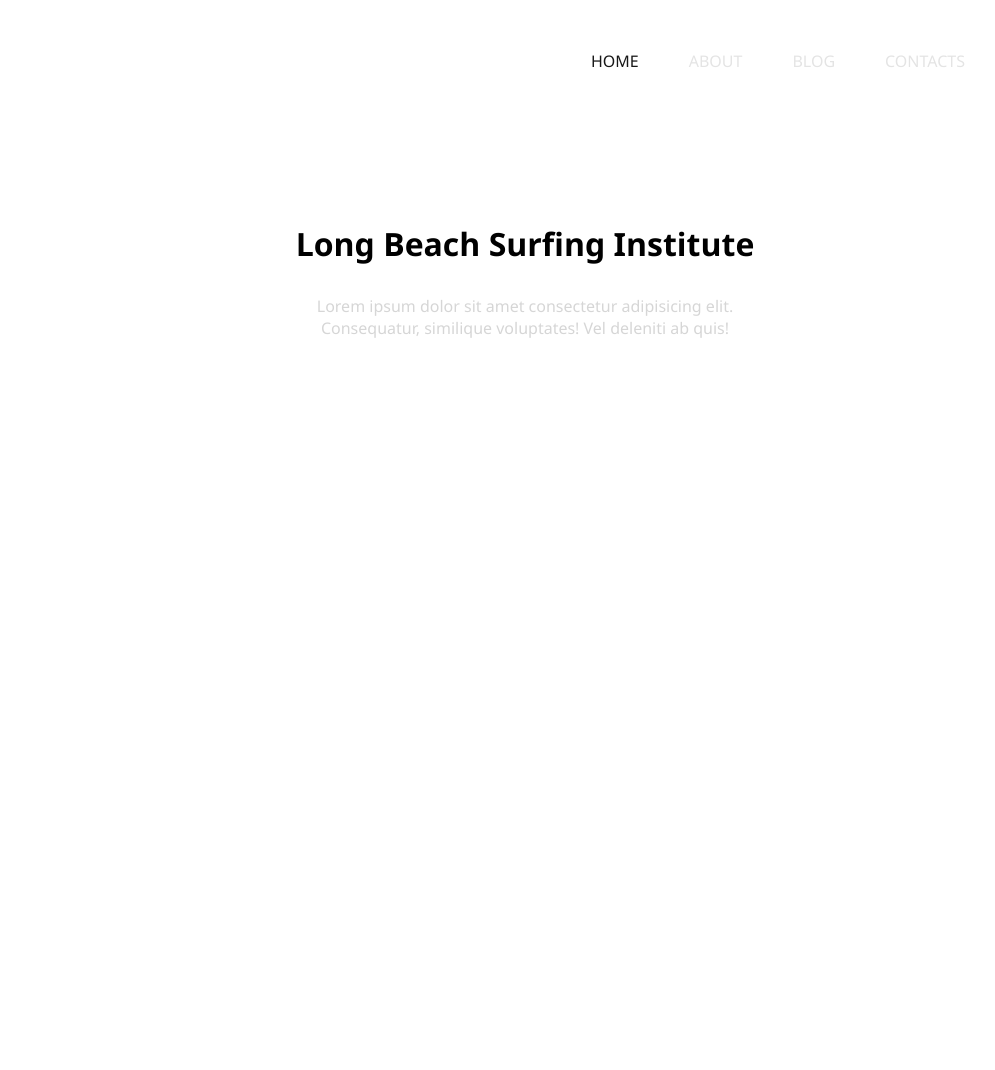
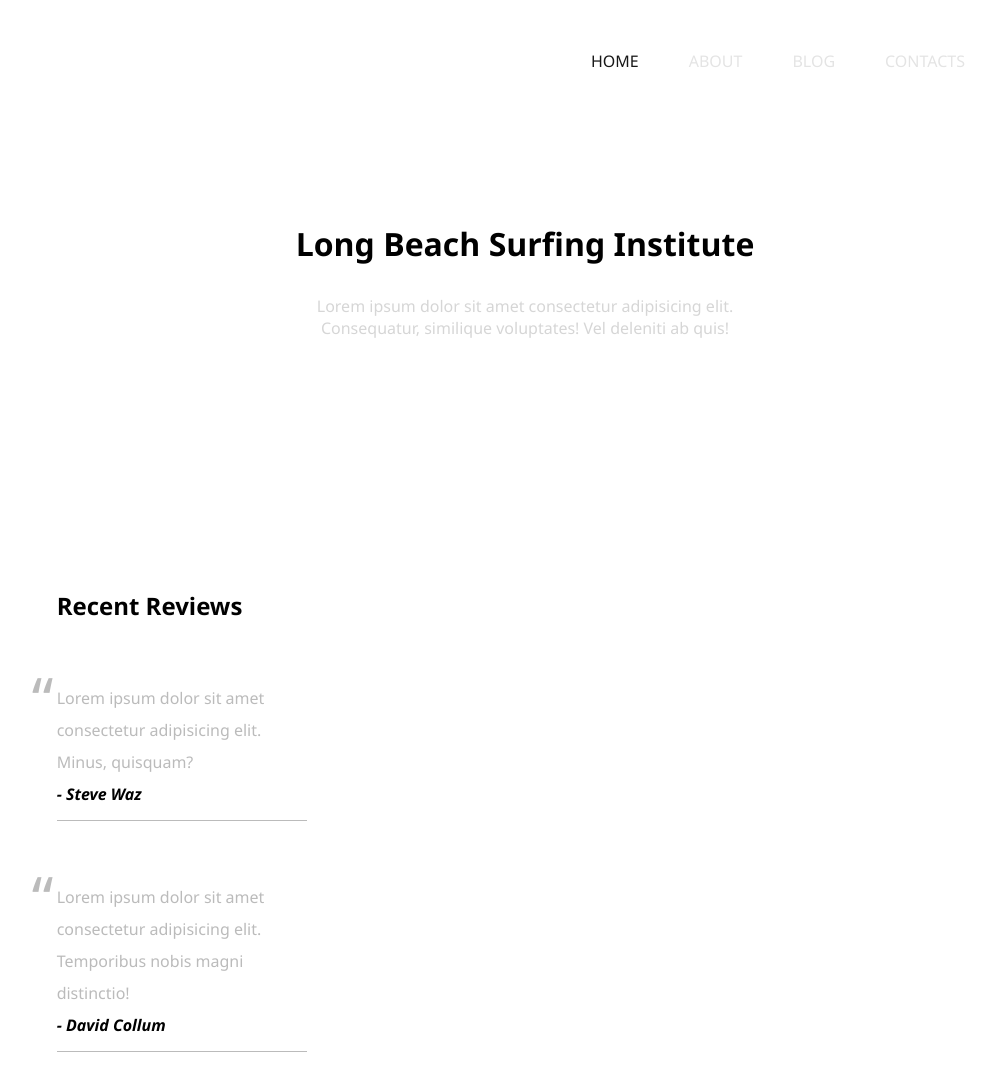
Before and after one commit to Crone1331/surfing-site, a plain HTML site: page index.html in a window 1280 px wide. Shown: the whole page, without its empty margins (115-1110 px from the left). Before the commit the page ends 800 px from the top, so only its background shows below. Drawn offline with Linux system fonts and the light colour scheme.

Commit message:
Добавил чота =)

```diff
--- a/index.html
+++ b/index.html
@@ -35,7 +35,19 @@
 
     <main class="main">
         <div class="first-row">
+            <h2>Recent Reviews</h2>
 
+            <blockquote>
+                <p>Lorem ipsum dolor sit amet consectetur
+                    adipisicing elit. Minus, quisquam?</p>
+                    <cite>- Steve Waz</cite>
+
+            </blockquote>
+            <blockquote>
+                <p>Lorem ipsum dolor sit amet consectetur
+                    adipisicing elit. Temporibus nobis magni distinctio!</p>
+                    <cite>- David Collum</cite>
+            </blockquote>
         </div>
 
         <div class="second-row">
--- a/style/main.scss
+++ b/style/main.scss
@@ -62,13 +62,55 @@ $text-color-main:#d6d6d6;
     }
 
 }
+.main{
+    margin-top: 250px;
+    display:flex;
+    justify-content: space-around;
+
+        .first-row{
+            display:flex;
+            width:250px;
+            flex-direction: column;
+            h2{
+                margin-bottom: 50px;
+            }
+            blockquote{
+                position: relative;
+                line-height:2em;
+                border-bottom: 1px solid #bbbbbb;
+                padding:10px 0;
+                margin-bottom:50px;
+                p{
+
+                    color:#bbbbbb;
+                }
+                cite{
+                    font-weight: bold;
+
+                }
+                &:before{
+                    content: "\201c";
+                    position: absolute;
+                    color:#bbbbbb;
+                    font-size: 60px;
+                    left:-10%;
+
+                }
+            }
+        }
+}
 
 @media (max-width: 580px) {
 
-    ul{
+  .nav>ul{
         display:flex;
-        justify-content: flex-end;
+        align-items: flex-end;
+
         flex-direction: column;
+        li:last-child{
+            margin-right:50px;
+        }
+
     }
 
     .header{
@@ -76,6 +118,7 @@ $text-color-main:#d6d6d6;
             display:flex;
             flex-direction: column;
             justify-content: center;
+
             text-align: center;
 
             align-items: center;
```
Also changed, not shown: style/main.css, 1 other file.
